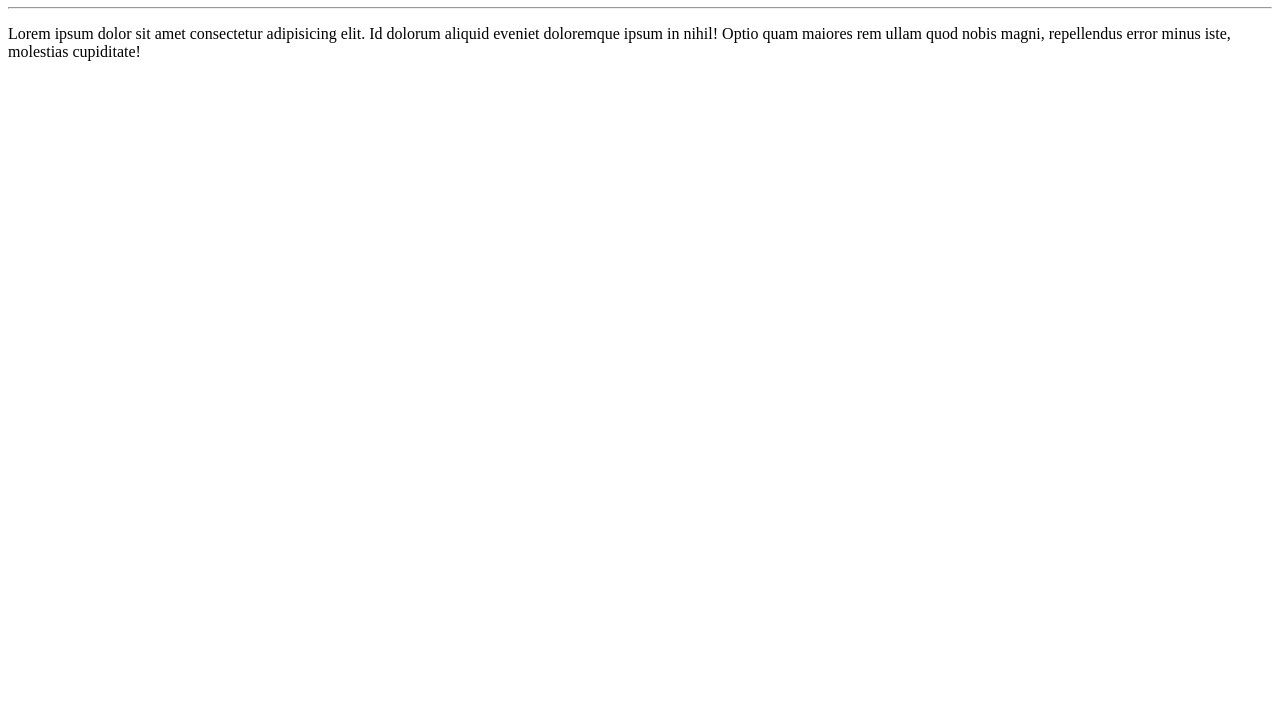
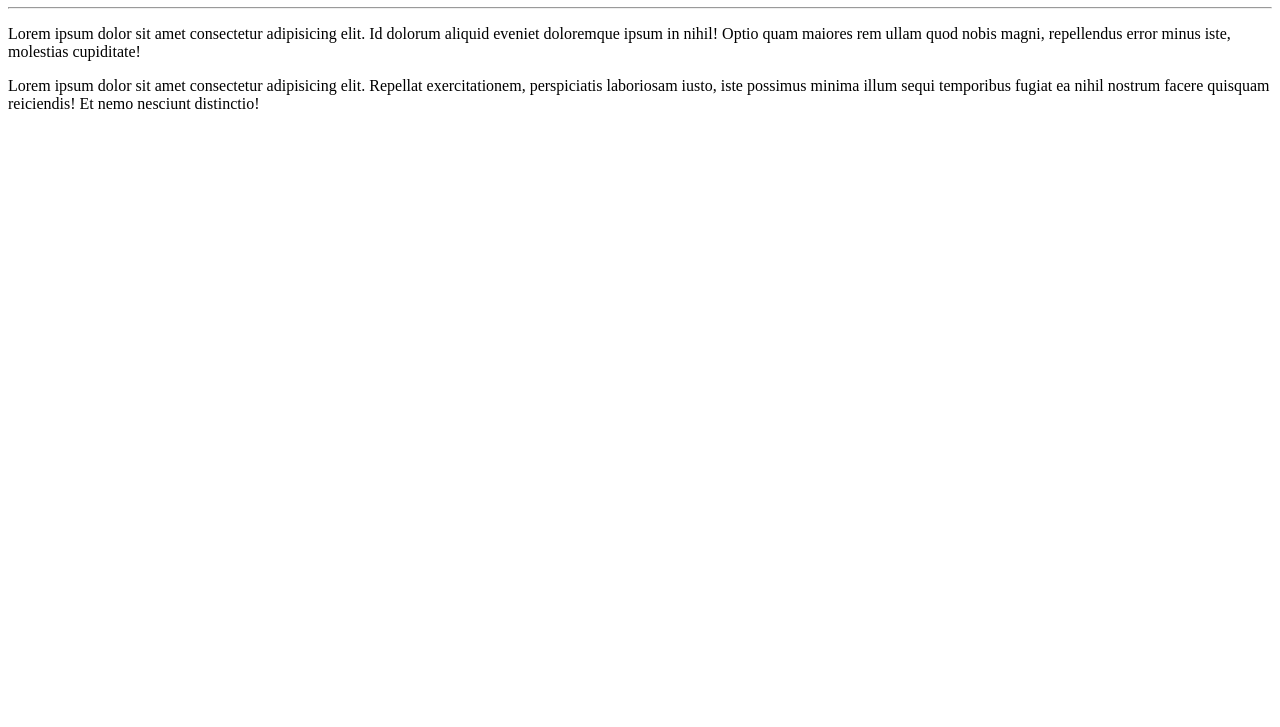
Before and after one commit to batatay/Ola-Mundo, a plain HTML site: page site-exemplo/index.html in a window 1280 px wide. Shown: the part 73-800 px from the top of the page. Drawn offline with Linux system fonts and the light colour scheme.

Commit message:
adicionei um parágrafo

```diff
--- a/site-exemplo/index.html
+++ b/site-exemplo/index.html
@@ -10,5 +10,6 @@
     <h1>Olá, Mundo!</h1>
     <hr>
     <p>Lorem ipsum dolor sit amet consectetur adipisicing elit. Id dolorum aliquid eveniet doloremque ipsum in nihil! Optio quam maiores rem ullam quod nobis magni, repellendus error minus iste, molestias cupiditate!</p>
+    <p>Lorem ipsum dolor sit amet consectetur adipisicing elit. Repellat exercitationem, perspiciatis laboriosam iusto, iste possimus minima illum sequi temporibus fugiat ea nihil nostrum facere quisquam reiciendis! Et nemo nesciunt distinctio!</p>
 </body>
 </html>
```
